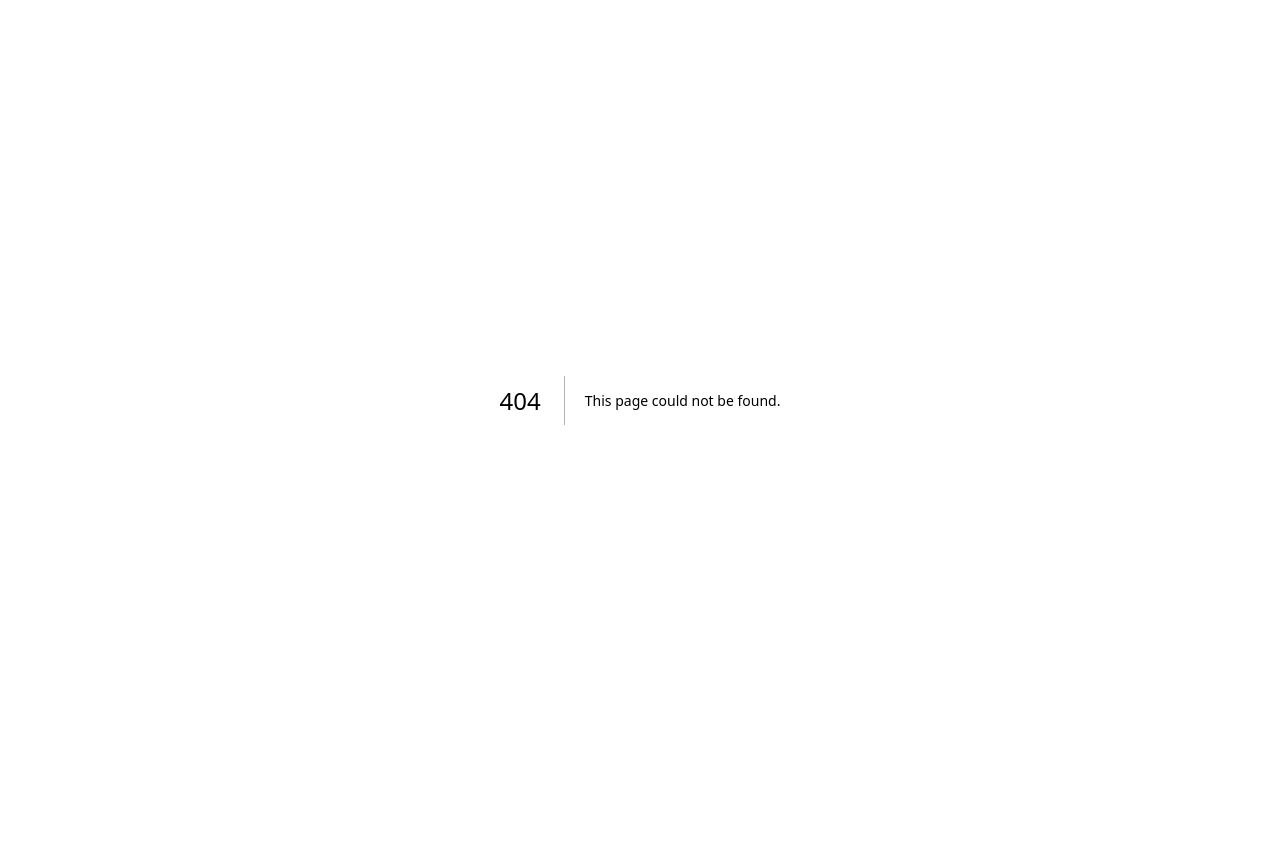
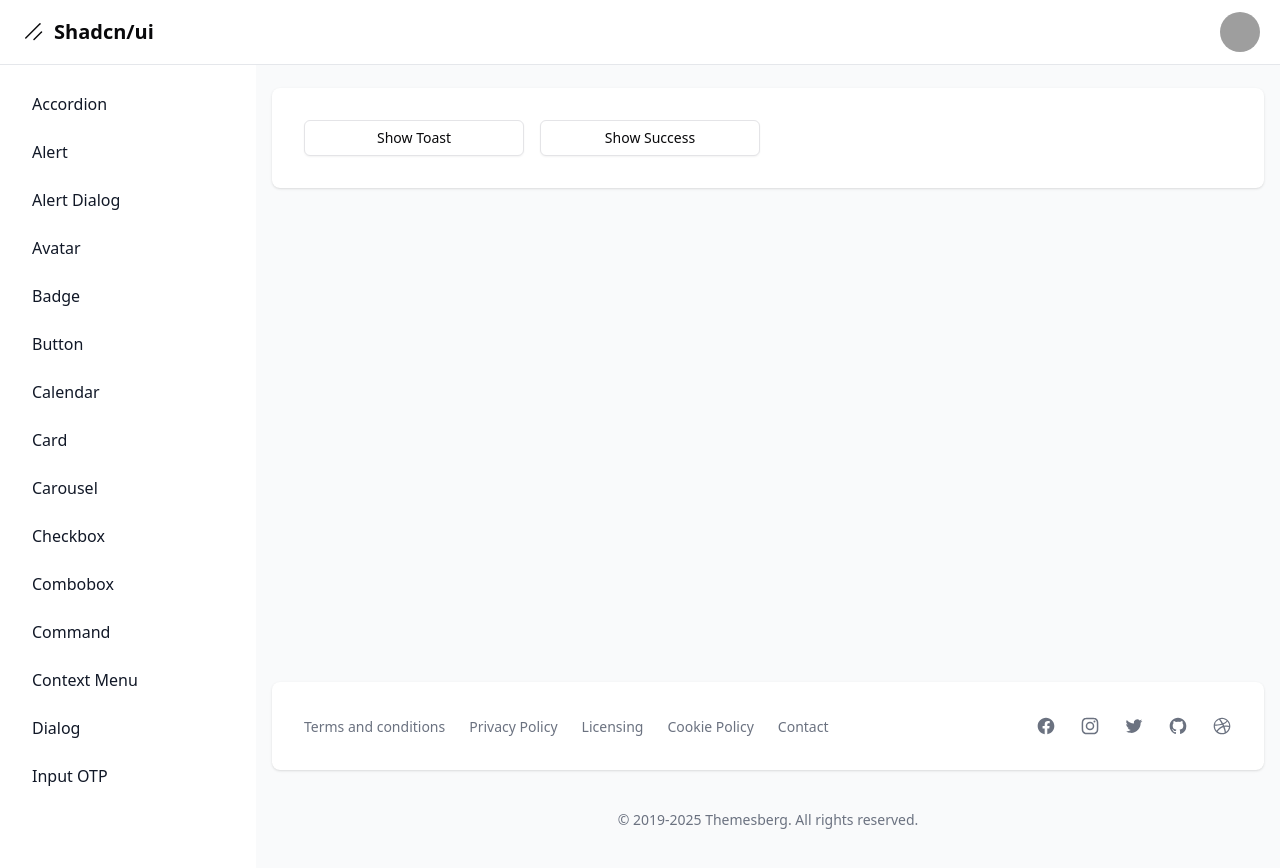
Before and after one commit to michaelrondon27/shadcn-ui, a Next.js app: page /dashboard/sooner in a window 1280 px wide. Before the commit this address had no page. Before the commit the page ends 800 px from the top, so only its background shows below. Built offline with nearby package versions, Linux system fonts and the light colour scheme; grey boxes are pictures that could not be loaded.

Commit message:
35. Sooner

```diff
--- a/package.json
+++ b/package.json
@@ -31,9 +31,11 @@
         "input-otp": "^1.4.2",
         "lucide-react": "^0.469.0",
         "next": "15.1.3",
+        "next-themes": "^0.4.4",
         "react": "^18.3.1",
         "react-day-picker": "^8.10.1",
         "react-dom": "^18.3.1",
+        "sonner": "^1.7.1",
         "tailwind-merge": "^2.6.0",
         "tailwindcss-animate": "^1.0.7"
     },
--- a/src/app/dashboard/layout.tsx
+++ b/src/app/dashboard/layout.tsx
@@ -22,7 +22,8 @@
     { name: "progress", href: "progress" },
     { name: "sheet", href: "sheet" },
     { name: "skeleton", href: "skeleton" },
-    { name: "slider", href: "slider" }
+    { name: "slider", href: "slider" },
+    { name: "sooner", href: "sooner" }
 ];
 
 export default function DashboardLayout({
--- /dev/null
+++ b/src/app/dashboard/sooner/page.tsx
@@ -0,0 +1,41 @@
+"use client";
+
+import { toast } from "sonner";
+
+import { Button } from "@/components/ui/button";
+
+export default function Page() {
+    return (
+        <div className="grid grid-cols-4 gap-4">
+            <Button
+                variant="outline"
+                onClick={() =>
+                    toast("Event has been created", {
+                        action: {
+                            label: "Undo",
+                            onClick: () => console.log("Undo"),
+                        },
+                        description: "Sunday, December 03, 2023 at 9:00 AM"
+                    })
+                }
+            >
+                Show Toast
+            </Button>
+
+            <Button
+                variant="outline"
+                onClick={() =>
+                    toast.success("Event has been created", {
+                        action: {
+                            label: "Undo",
+                            onClick: () => console.log("Undo"),
+                        },
+                        description: "Sunday, December 03, 2023 at 9:00 AM"
+                    })
+                }
+            >
+                Show success
+            </Button>
+        </div>
+    );
+}
--- a/src/app/layout.tsx
+++ b/src/app/layout.tsx
@@ -1,6 +1,8 @@
 import type { Metadata } from "next";
 import { Geist, Geist_Mono } from "next/font/google";
 import "./globals.css";
+
+import { Toaster as SoonerToaster } from "@/components/ui/sonner";
 
 const geistSans = Geist({
     variable: "--font-geist-sans",
@@ -26,6 +28,8 @@
         <html lang="en">
             <body className={`${geistSans.variable} ${geistMono.variable} antialiased`}>
                 {children}
+
+                <SoonerToaster richColors />
             </body>
         </html>
     );
--- /dev/null
+++ b/src/components/ui/sonner.tsx
@@ -0,0 +1,28 @@
+"use client"
+
+import { useTheme } from "next-themes"
+import { Toaster as Sonner } from "sonner"
+
+type ToasterProps = React.ComponentProps<typeof Sonner>
+
+const Toaster = ({ ...props }: ToasterProps) => {
+    const { theme = "system" } = useTheme()
+
+    return (
+        <Sonner
+            theme={theme as ToasterProps["theme"]}
+            className="toaster group"
+            toastOptions={{
+                classNames: {
+                    actionButton: "group-[.toast]:bg-primary group-[.toast]:text-primary-foreground",
+                    cancelButton: "group-[.toast]:bg-muted group-[.toast]:text-muted-foreground",
+                    description: "group-[.toast]:text-muted-foreground",
+                    toast: "group toast group-[.toaster]:bg-background group-[.toaster]:text-foreground group-[.toaster]:border-border group-[.toaster]:shadow-lg"
+                },
+            }}
+            {...props}
+        />
+    )
+}
+
+export { Toaster }
```
Also changed, not shown: 1 other file (tests, documents, lock files or other folders).
